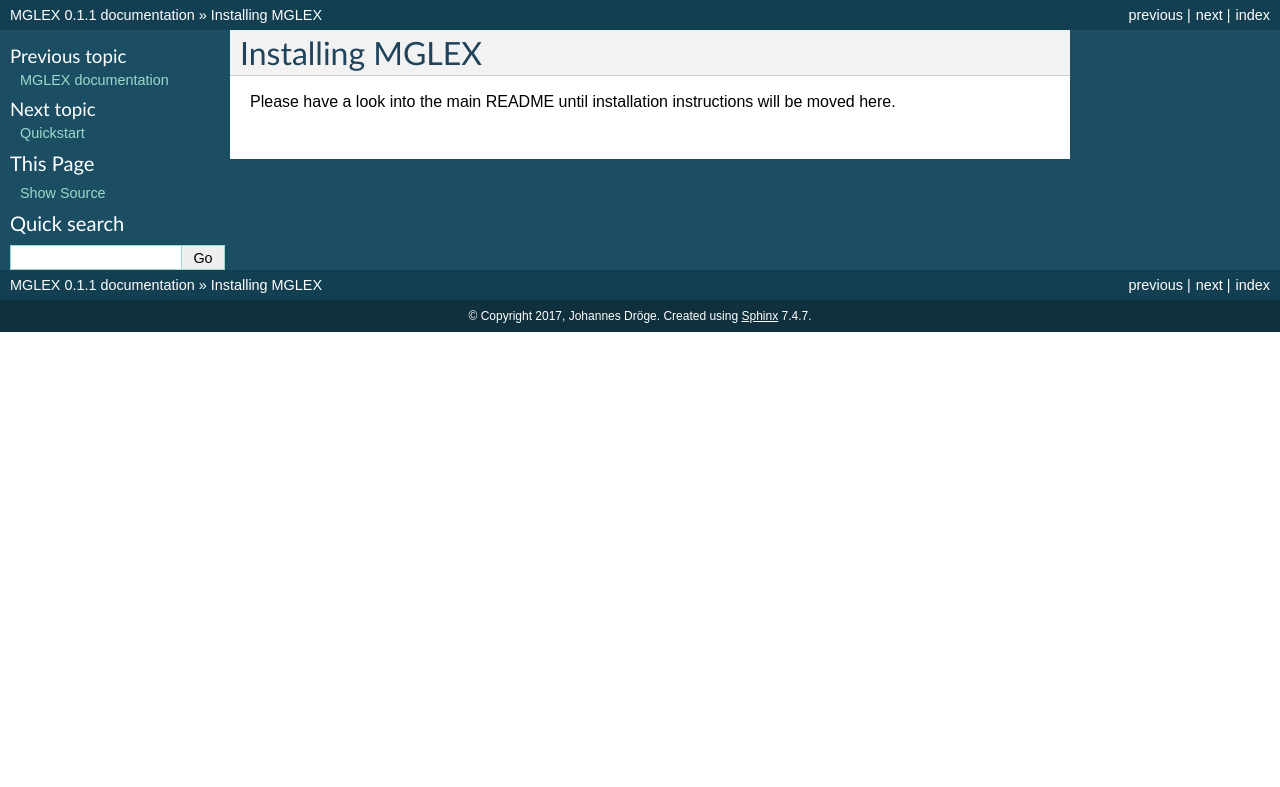
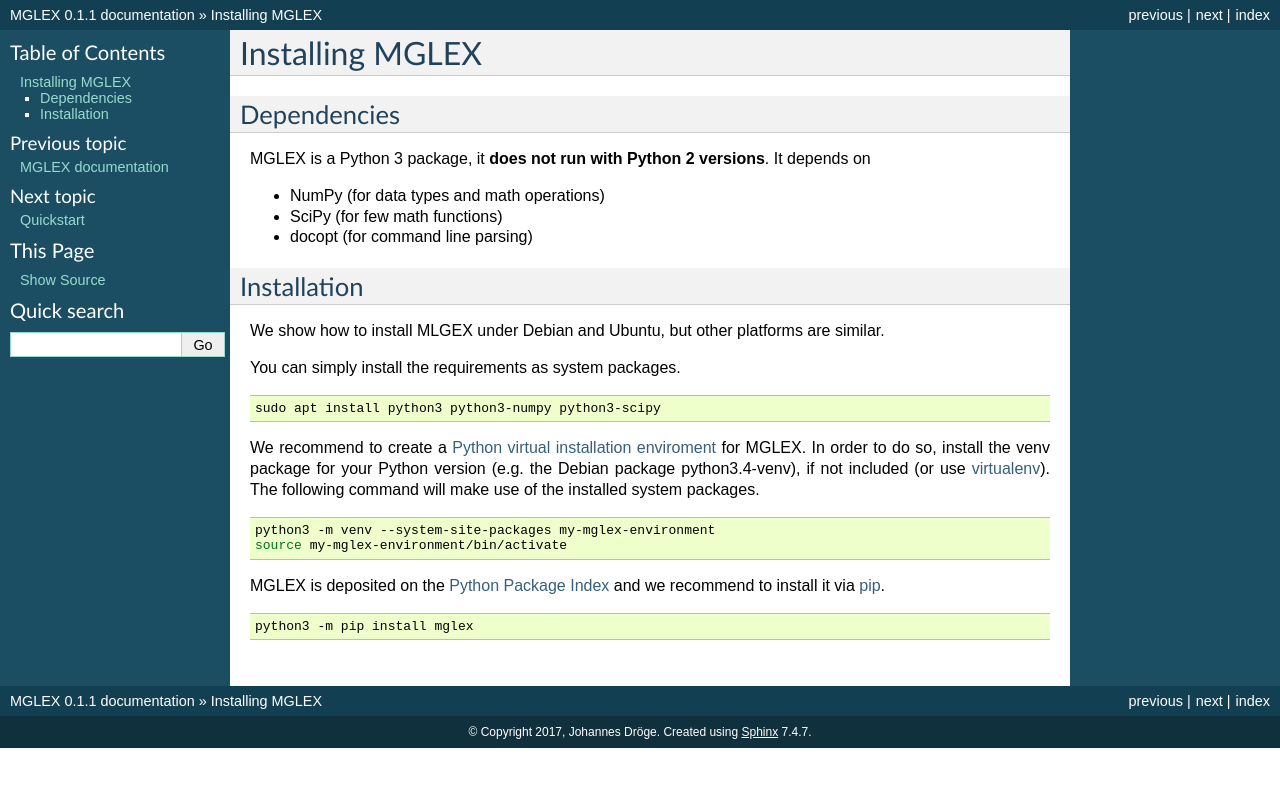
Before and after one commit to fungs/mglex, a Sphinx documentation site: the page built from doc/source/install.rst, in a window 1280 px wide. Shown: the top 787 px of the page. Built offline with Sphinx 7.4.7, drawn with Linux system fonts in a browser that asks for light colours.

Commit message:
add installation to docs

```diff
--- a/README.rst
+++ b/README.rst
@@ -10,6 +10,7 @@
 
 * Free software: GPLv3 license
 * Source code: https://github.com/fungs/mglex
+* Documentation: https://mglex.readthedocs.io
 
 Features
 --------
--- a/doc/source/install.rst
+++ b/doc/source/install.rst
@@ -1,4 +1,35 @@
 Installing MGLEX
 ================
 
-Please have a look into the main README until installation instructions will be moved here.
+Dependencies
+------------
+
+MGLEX is a Python 3 package, it **does not run with Python 2 versions**. It depends on
+
+* NumPy (for data types and math operations)
+* SciPy (for few math functions)
+* docopt (for command line parsing)
+
+Installation
+------------
+
+We show how to install MLGEX under Debian and Ubuntu, but other platforms are similar.
+
+You can simply install the requirements as system packages.
+
+.. code-block:: sh
+
+   sudo apt install python3 python3-numpy python3-scipy
+
+We recommend to create a `Python virtual installation enviroment <https://docs.python.org/3/library/venv.html>`_ for MGLEX. In order to do so, install the venv package for your Python version (e.g. the Debian package python3.4-venv), if not included (or use `virtualenv <https://pypi.python.org/pypi>`_). The following command will make use of the installed system packages.
+
+.. code-block:: sh
+
+   python3 -m venv --system-site-packages my-mglex-environment
+   source my-mglex-environment/bin/activate
+
+MGLEX is deposited on the `Python Package Index <https://pypi.python.org/pypi>`_ and we recommend to install it via `pip <https://docs.python.org/3/installing/>`_.
+
+.. code-block:: sh
+
+   python3 -m pip install mglex
--- a/doc/source/quickstart.rst
+++ b/doc/source/quickstart.rst
@@ -1,2 +1,7 @@
 Quickstart
 ==========
+
+This tutorial is supposed to give a rough overview of how MGLEX handles data and how the operations are called.
+
+Feature files
+-------------
```
